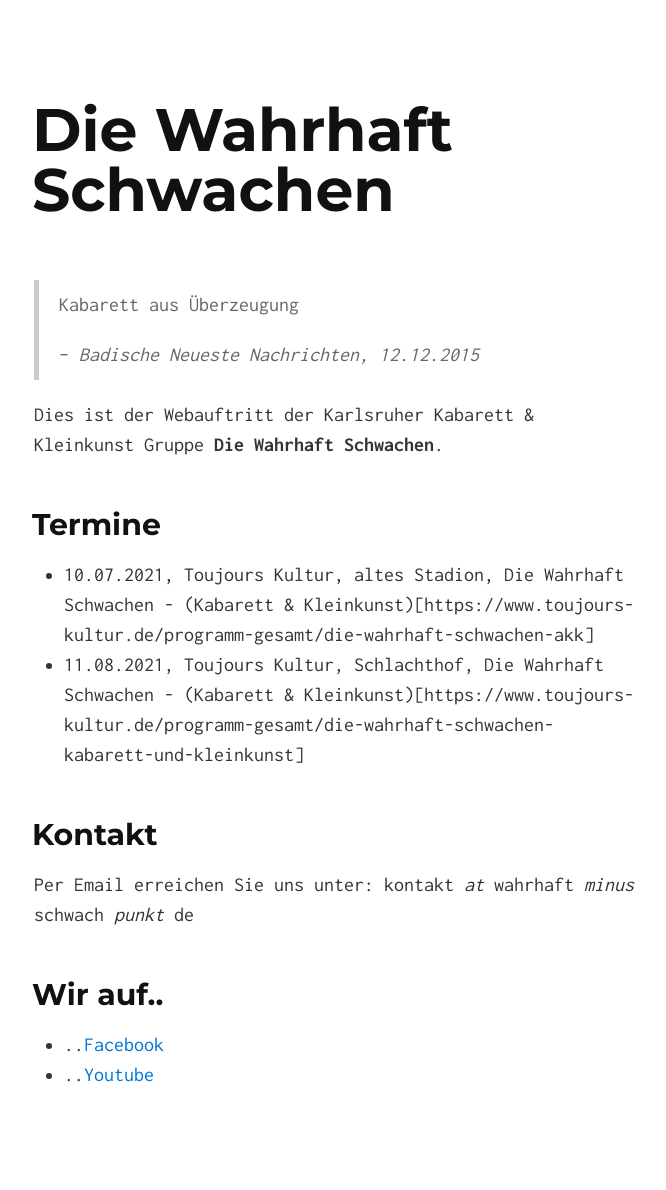
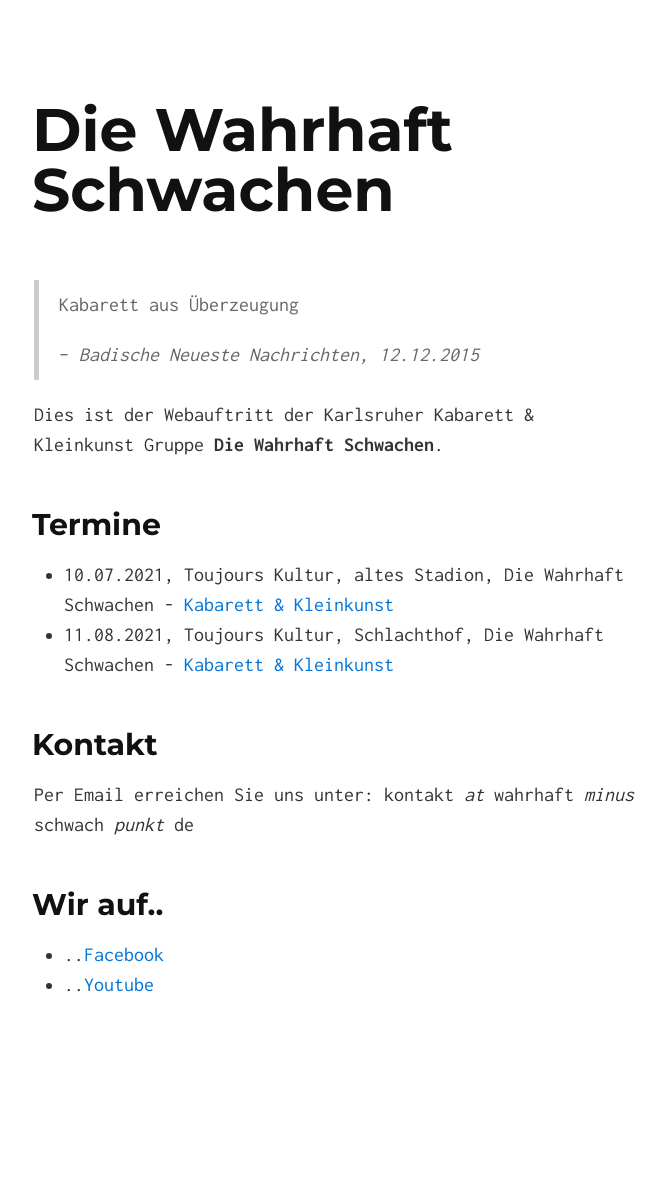
Before and after one commit to Die-Wahrhaft-Schwachen/diewahrhaftschwachen, a Jekyll site: the page built from index.md, in a window 1280 px wide. Shown: the whole page, without its empty margins (306-972 px from the left). Built offline with Jekyll 4.4.1, drawn with Linux system fonts in a browser that asks for light colours; after the commit the page ends 1100 px from its top, so only the background shows below that.

Commit message:
Fix hyperlinks

```diff
--- a/index.md
+++ b/index.md
@@ -10,8 +10,8 @@ Dies ist der Webauftritt der Karlsruher Kabarett & Kleinkunst Gruppe **Die Wahrh
 
 ## Termine
 
-* 10.07.2021, Toujours Kultur, altes Stadion, Die Wahrhaft Schwachen - (Kabarett & Kleinkunst)[https://www.toujours-kultur.de/programm-gesamt/die-wahrhaft-schwachen-akk]
-* 11.08.2021, Toujours Kultur, Schlachthof, Die Wahrhaft Schwachen - (Kabarett & Kleinkunst)[https://www.toujours-kultur.de/programm-gesamt/die-wahrhaft-schwachen-kabarett-und-kleinkunst]
+* 10.07.2021, Toujours Kultur, altes Stadion, Die Wahrhaft Schwachen - [Kabarett & Kleinkunst](https://www.toujours-kultur.de/programm-gesamt/die-wahrhaft-schwachen-akk)
+* 11.08.2021, Toujours Kultur, Schlachthof, Die Wahrhaft Schwachen - [Kabarett & Kleinkunst](https://www.toujours-kultur.de/programm-gesamt/die-wahrhaft-schwachen-kabarett-und-kleinkunst)
 
 ## Kontakt
 
```
